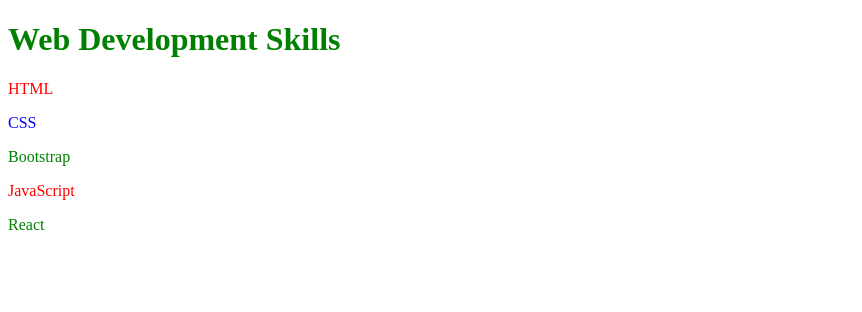
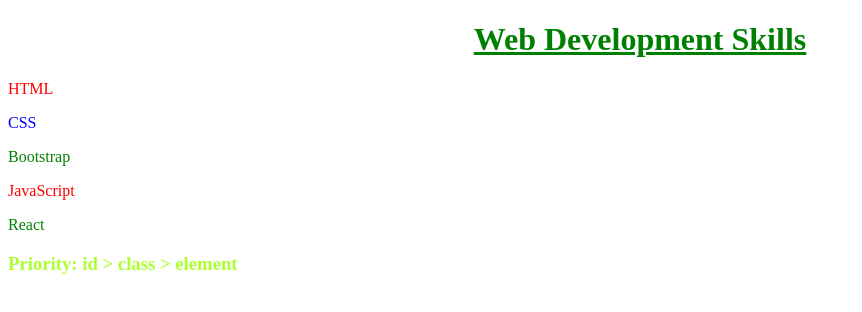
Before and after one commit to Sabbir2809/CSS3, a plain HTML site: page 2 Selectors and Comment/index.html in a window 1280 px wide. Shown: the whole page, without its empty margins (0-862 px from the left). Drawn offline with Linux system fonts and the light colour scheme.

Commit message:
Selectors and Comment

```diff
--- a/2 Selectors and Comment/index.html
+++ b/2 Selectors and Comment/index.html
@@ -10,12 +10,13 @@
   </head>
   <body>
     <div>
-      <h1 class="green-text" id="heading">Web Development Skills</h1>
+      <h1 class="green-text underline-h" id="heading">Web Development Skills</h1>
       <p>HTML</p>
       <p id="css-p">CSS</p>
       <p class="green-text">Bootstrap</p>
       <p>JavaScript</p>
       <p class="green-text">React</p>
+      <h3 id="id" class="class">Priority: id > class > element</h3>
     </div>
   </body>
 </html>
--- a/2 Selectors and Comment/style.css
+++ b/2 Selectors and Comment/style.css
@@ -10,7 +10,20 @@ p {
 .green-text {
   color: green;
 }
-/*
+/* Mix Style */
 #heading {
   text-align: center;
-} */
+}
+.underline-h{
+  text-decoration: underline;
+}
+/* Selector Priority */
+#id{
+  color: greenyellow;
+}
+.class{
+  color: blueviolet;
+}
+h4{
+  color: aqua;
+}
```
